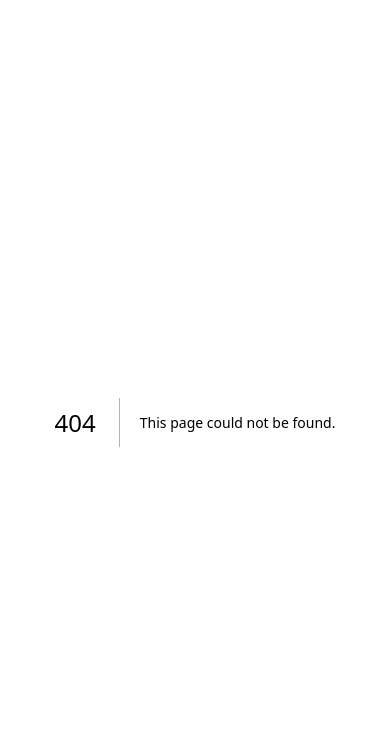
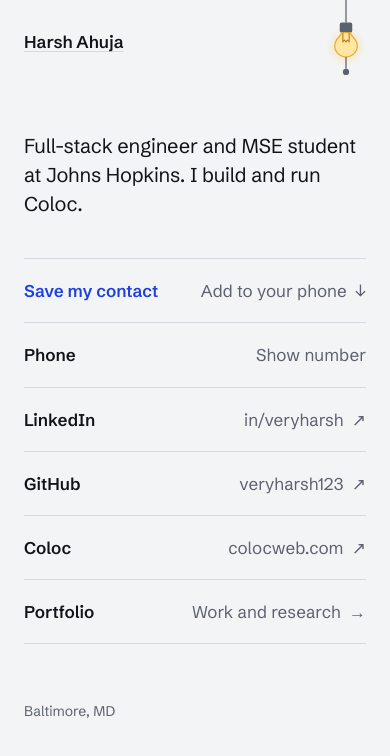
Before and after one commit to veryharsh123/portfolio, a Next.js app: page /links in a window 390 px wide. Before the commit this address had no page. Shown: the top 756 px of the page. Built offline with nearby package versions, Linux system fonts and the light colour scheme.

Commit message:
Add /links page with save-contact card and phone reveal

```diff
--- /dev/null
+++ b/app/contact.vcf/route.ts
@@ -0,0 +1,31 @@
+import { COLOC, EMAIL, GITHUB, LINKEDIN, NAME, PHONE_TEL, PORTFOLIO } from "@/lib/contact";
+
+// The "Save contact" card. Phones open a .vcf straight into their contacts app.
+
+export const dynamic = "force-static";
+
+export function GET() {
+  const [first, ...rest] = NAME.split(" ");
+  const card = [
+    "BEGIN:VCARD",
+    "VERSION:3.0",
+    `N:${rest.join(" ")};${first};;;`,
+    `FN:${NAME}`,
+    "TITLE:Full-stack engineer",
+    "ORG:Coloc",
+    `TEL;TYPE=CELL:${PHONE_TEL}`,
+    `EMAIL;TYPE=INTERNET:${EMAIL}`,
+    `URL:${PORTFOLIO}`,
+    `URL:${COLOC}`,
+    `X-SOCIALPROFILE;TYPE=linkedin:${LINKEDIN}`,
+    `X-SOCIALPROFILE;TYPE=github:${GITHUB}`,
+    "END:VCARD",
+  ].join("\r\n");
+
+  return new Response(`${card}\r\n`, {
+    headers: {
+      "Content-Type": "text/vcard; charset=utf-8",
+      "Content-Disposition": `inline; filename="${NAME}.vcf"`,
+    },
+  });
+}
--- a/app/globals.css
+++ b/app/globals.css
@@ -419,6 +419,134 @@ a:focus-visible {
   color: var(--muted);
 }
 
+/* links page: one column of rows to tap */
+
+.narrow {
+  max-width: 34rem;
+}
+
+.card {
+  padding: 3rem 0 3.5rem;
+}
+
+.card .bio {
+  margin-bottom: 2.5rem;
+}
+
+.link-list {
+  border-top: 1px solid var(--rule);
+}
+
+.link-list li {
+  border-bottom: 1px solid var(--rule);
+}
+
+.link-row {
+  display: flex;
+  justify-content: space-between;
+  align-items: baseline;
+  gap: 1rem;
+  width: 100%;
+  min-height: 3.75rem;
+  padding: 1.125rem 0;
+  border: 0;
+  background: none;
+  color: inherit;
+  font: inherit;
+  text-align: left;
+  text-decoration: none;
+}
+
+button.link-row {
+  cursor: pointer;
+}
+
+.link-row .label {
+  font-weight: 600;
+}
+
+.link-row.primary .label {
+  color: var(--accent);
+}
+
+.link-row .detail {
+  color: var(--muted);
+  text-align: right;
+  transition: color 0.15s;
+}
+
+.link-row:hover .detail {
+  color: var(--ink);
+}
+
+.link-row .arrow {
+  display: inline-block;
+  margin-left: 0.25rem;
+  transition: transform 0.15s;
+}
+
+.link-row:hover .arrow {
+  transform: translate(2px, -2px);
+}
+
+.link-row.primary:hover .arrow {
+  transform: translateY(2px);
+}
+
+.link-row:focus-visible {
+  outline: 2px solid var(--accent);
+  outline-offset: 2px;
+  border-radius: 2px;
+}
+
+.phone .number {
+  display: block;
+  color: var(--ink);
+  font-variant-numeric: tabular-nums;
+}
+
+.phone .actions {
+  display: flex;
+  justify-content: flex-end;
+  gap: 1.25rem;
+  margin-top: 0.375rem;
+}
+
+.phone .actions button {
+  padding: 0;
+  border: 0;
+  background: none;
+  color: inherit;
+  font: inherit;
+  cursor: pointer;
+  text-decoration: underline;
+  text-decoration-color: var(--rule);
+  text-decoration-thickness: 1px;
+  text-underline-offset: 0.2em;
+}
+
+.phone .actions button:hover {
+  text-decoration-color: currentColor;
+}
+
+.phone .actions button:focus-visible {
+  outline: 2px solid var(--accent);
+  outline-offset: 3px;
+  border-radius: 2px;
+}
+
+.card-end {
+  padding: 0 0 3rem;
+  font-size: 0.875rem;
+  color: var(--muted);
+}
+
+@media (prefers-reduced-motion: reduce) {
+  .link-row .arrow {
+    transition: none;
+  }
+}
+
 /* phones */
 
 @media (max-width: 760px) {
--- /dev/null
+++ b/app/links/PhoneRow.tsx
@@ -0,0 +1,52 @@
+"use client";
+
+import { useEffect, useRef, useState } from "react";
+import { PHONE, PHONE_TEL } from "@/lib/contact";
+
+// The number stays behind a tap, then opens up into call, text and copy.
+
+export default function PhoneRow() {
+  const [shown, setShown] = useState(false);
+  const [copied, setCopied] = useState(false);
+  const call = useRef<HTMLAnchorElement>(null);
+
+  // The button that was focused is gone once the number shows, so hand focus on.
+  useEffect(() => {
+    if (shown) call.current?.focus();
+  }, [shown]);
+
+  async function copy() {
+    try {
+      await navigator.clipboard.writeText(PHONE);
+      setCopied(true);
+      setTimeout(() => setCopied(false), 1600);
+    } catch {}
+  }
+
+  if (!shown) {
+    return (
+      <button type="button" className="link-row" onClick={() => setShown(true)}>
+        <span className="label">Phone</span>
+        <span className="detail">Show number</span>
+      </button>
+    );
+  }
+
+  return (
+    <div className="link-row phone">
+      <span className="label">Phone</span>
+      <span className="detail">
+        <span className="number">{PHONE}</span>
+        <span className="actions">
+          <a ref={call} href={`tel:${PHONE_TEL}`}>
+            Call
+          </a>
+          <a href={`sms:${PHONE_TEL}`}>Text</a>
+          <button type="button" onClick={copy} aria-live="polite">
+            {copied ? "Copied" : "Copy"}
+          </button>
+        </span>
+      </span>
+    </div>
+  );
+}
--- /dev/null
+++ b/app/links/page.tsx
@@ -0,0 +1,70 @@
+import type { Metadata } from "next";
+import Link from "next/link";
+import Lamp from "../Lamp";
+import PhoneRow from "./PhoneRow";
+import { COLOC, GITHUB, LINKEDIN, NAME } from "@/lib/contact";
+
+// One page to hand people: a QR code or a link in a bio points here.
+
+export const metadata: Metadata = {
+  title: `${NAME} · Links`,
+  description: "Save my contact, or find me on LinkedIn, GitHub and Coloc.",
+  alternates: { canonical: "/links" },
+};
+
+const LINKS = [
+  { label: "LinkedIn", detail: "in/veryharsh", href: LINKEDIN },
+  { label: "GitHub", detail: "veryharsh123", href: GITHUB },
+  { label: "Coloc", detail: "colocweb.com", href: COLOC },
+];
+
+export default function Links() {
+  return (
+    <div className="wrap narrow">
+      <header className="top">
+        <Link className="name" href="/">
+          {NAME}
+        </Link>
+        <Lamp />
+      </header>
+
+      <main className="card">
+        <p className="bio">Full-stack engineer and MSE student at Johns Hopkins. I build and run Coloc.</p>
+
+        <ul className="link-list">
+          <li>
+            <a className="link-row primary" href="/contact.vcf">
+              <span className="label">Save my contact</span>
+              <span className="detail">
+                Add to your phone <span className="arrow">↓</span>
+              </span>
+            </a>
+          </li>
+          <li>
+            <PhoneRow />
+          </li>
+          {LINKS.map((l) => (
+            <li key={l.label}>
+              <a className="link-row" href={l.href}>
+                <span className="label">{l.label}</span>
+                <span className="detail">
+                  {l.detail} <span className="arrow">↗</span>
+                </span>
+              </a>
+            </li>
+          ))}
+          <li>
+            <Link className="link-row" href="/">
+              <span className="label">Portfolio</span>
+              <span className="detail">
+                Work and research <span className="arrow">→</span>
+              </span>
+            </Link>
+          </li>
+        </ul>
+      </main>
+
+      <footer className="card-end">Baltimore, MD</footer>
+    </div>
+  );
+}
--- a/app/page.tsx
+++ b/app/page.tsx
@@ -1,10 +1,7 @@
 import Image from "next/image";
 import ContributionGraph from "./ContributionGraph";
 import Lamp from "./Lamp";
-
-const EMAIL = "harshahuja1179@gmail.com";
-const GITHUB = "https://github.com/veryharsh123";
-const LINKEDIN = "https://linkedin.com/in/veryharsh";
+import { EMAIL, GITHUB, LINKEDIN } from "@/lib/contact";
 
 // Real commit subjects from the Coloc repo, lightly reworded for people who
 // have never seen the codebase.
--- /dev/null
+++ b/lib/contact.ts
@@ -0,0 +1,13 @@
+// How to reach me. Shared by the home page, /links and the contact card
+// (/contact.vcf), so a change here updates all three.
+
+export const NAME = "Harsh Ahuja";
+export const EMAIL = "harshahuja1179@gmail.com";
+export const PHONE = "+1 (443) 202-1597";
+export const GITHUB = "https://github.com/veryharsh123";
+export const LINKEDIN = "https://linkedin.com/in/veryharsh";
+export const PORTFOLIO = "https://portfolio.colocweb.com";
+export const COLOC = "https://www.colocweb.com";
+
+// The number as dialers want it: digits and a leading +, nothing else.
+export const PHONE_TEL = PHONE.replace(/[^\d+]/g, "");
```
